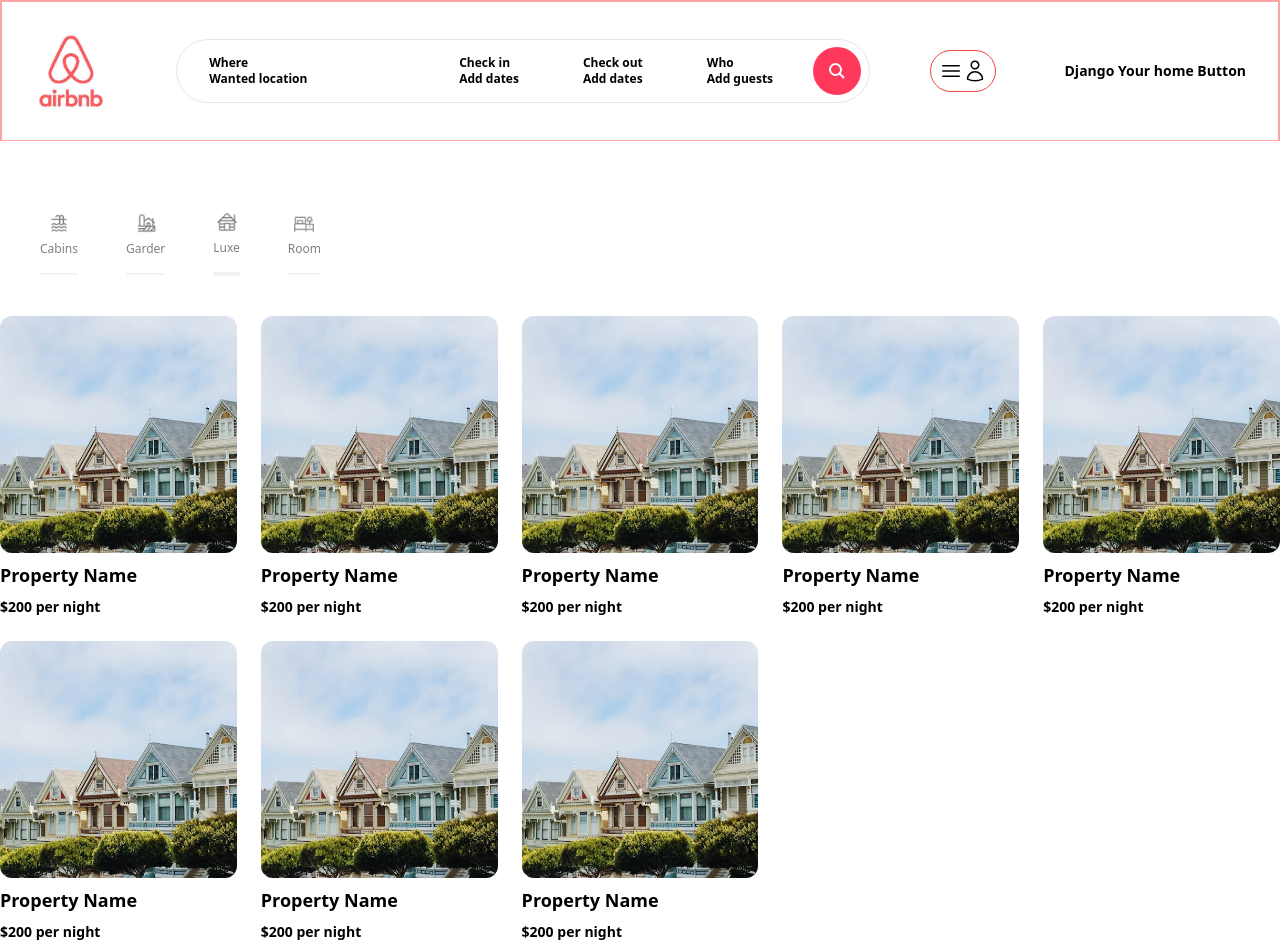
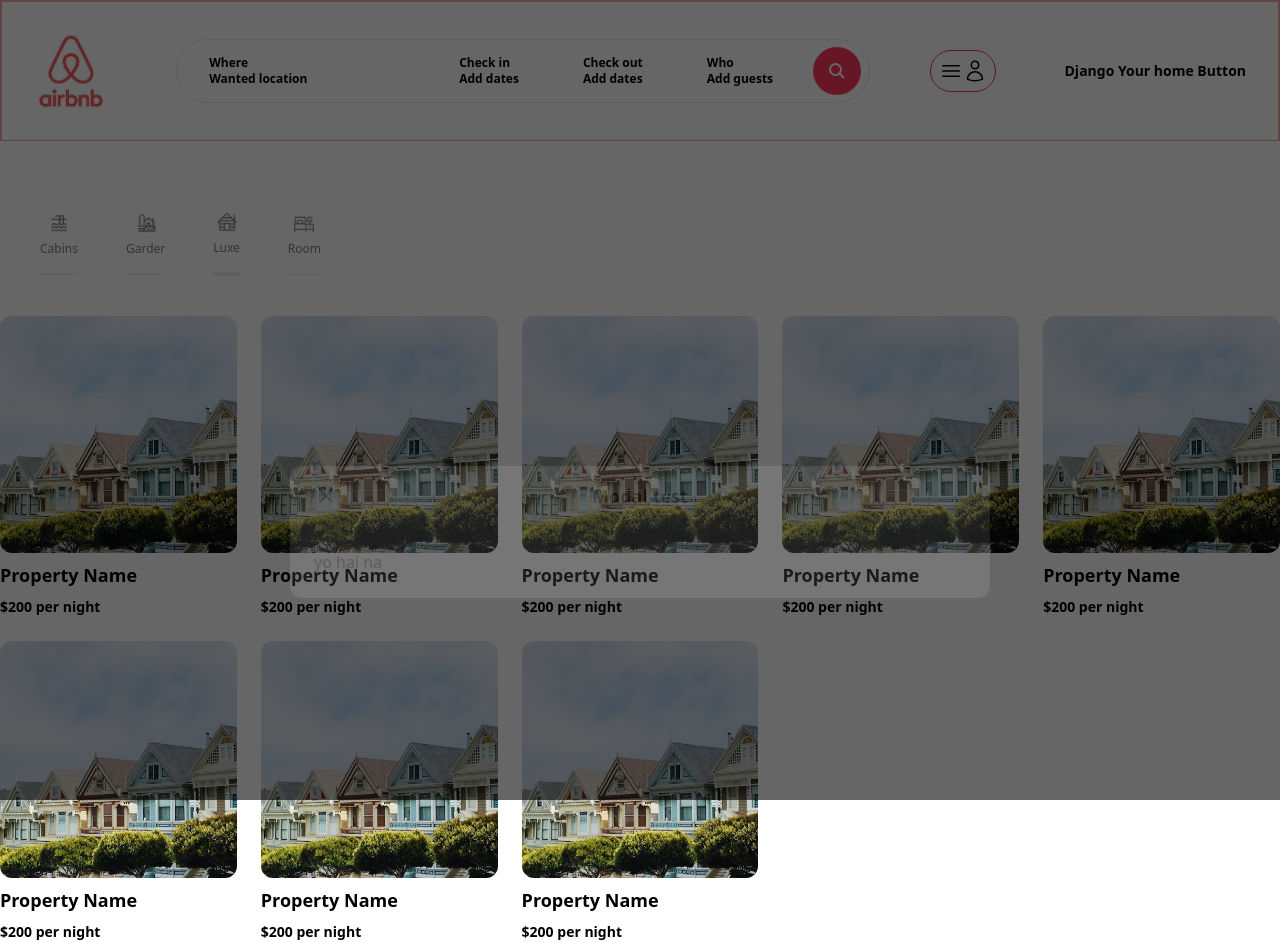
Before and after one commit to mylarmpuran/Django-Deplyment-example, a Next.js app in the folder djangobnb/: page / in a window 1280 px wide. Built offline with nearby package versions, Linux system fonts and the light colour scheme.

Commit message:
"menulink"

```diff
--- /dev/null
+++ b/djangobnb/app/components/modals/Modal.tsx
@@ -0,0 +1,65 @@
+'use client'
+
+import {useCallback, useEffect, useState } from "react"
+
+interface ModalProps {
+    label:string
+    content: React.ReactElement;
+    close: () => void
+    isOpen:Boolean
+}
+
+const Modal: React.FC<ModalProps> = ({
+    label,
+    content,
+    close,
+    isOpen
+
+
+}) => {
+
+    const [showModal, setShowModal] = useState(isOpen)
+
+    useEffect (() => {
+        setShowModal(isOpen)
+    },[isOpen])
+
+    const handleClose = useCallback(() => {
+        setShowModal(false);
+
+        setTimeout(() => {
+            close();
+        }, 300)
+    },[close])
+
+    if(!isOpen){
+        // return null;
+    }
+
+    return (
+        <div className="flex items-center justify-center fixed inset-0 z-50 bg-black/60">
+            <div className="relative w-[90%] md:w-[80%] lg:w-[700px] my-6 mx-auto h-auto ">
+                <div className={`translate duration-600 h-full ${showModal ? 'translate-y-0 opacity-100' : 'translate-y-full opacity-10'} `}>
+                    <div className="w-full h-auto rounded-xl relative flex flex-col bg-white ">
+                        <header className="h-[60px] flex items-center p-6 rounded-t justify-center relative  border-b ">
+                            <div className="p-3 absolute left-3 hover:bg-gray-300 rounded-full cursor-pointer">
+                                <svg fill="none" viewBox="0 0 24 24" strokeWidth="1.5" stroke="currentColor" className="size-6">
+                                        <path strokeLinecap="round" strokeLinejoin="round" d="M6 18 18 6M6 6l12 12" />
+                                </svg>
+
+
+                            </div>
+
+                            <h2 className="text-lg font-bold">{label}</h2>
+                        </header>
+
+                        <section className="p-6">{content}</section>
+                    </div>
+                </div>
+
+            </div>
+        </div>
+    )
+}
+
+export default Modal;
--- /dev/null
+++ b/djangobnb/app/components/navbar/MenuLink.tsx
@@ -0,0 +1,21 @@
+
+'use client'
+
+interface MenuLinkProps {
+    label:string;
+    onClick: () => void
+}
+
+const MenuLink: React.FC<MenuLinkProps> = ({
+    label, onClick
+}) => {
+    return (
+        <div
+            onClick={onClick}
+            className="px-5 py-4 cursor-pointer hover:bg-gray-100 transition">
+            {label}
+        </div>
+    )
+}
+
+export default MenuLink;
--- a/djangobnb/app/components/navbar/UserNav.tsx
+++ b/djangobnb/app/components/navbar/UserNav.tsx
@@ -1,7 +1,18 @@
+
+'use client'
+import MenuLink from "./MenuLink";
+
+import { useState } from "react";
+
 const UserNav = () => {
+
+    const [isOpen, setIsOpen ] = useState(false)
+
     return (
         <div className="p-2 relative inline-block border border-red-500 rounded-full">
-            <button className="flex items-center">
+            <button
+            onClick = {() => setIsOpen(!isOpen)}
+            className="flex items-center">
 
                 <svg fill="none" viewBox="0 0 24 24" strokeWidth="1.5" stroke="currentColor" className="size-6">
                         <path strokeLinecap="round" strokeLinejoin="round" d="M3.75 6.75h16.5M3.75 12h16.5m-16.5 5.25h16.5" />
@@ -12,6 +23,19 @@
                 </svg>
 
             </button>
+
+            {isOpen && (
+                <div className="w-[220px] absolute top-[60px] right-0 bg-white border rounded-xl shadow-emerald-400 flex flex-col cursor-pointer">
+                    <MenuLink
+                    label="Log in"
+                    onClick={() => console.log('Clicked button')}/>
+
+                    <MenuLink
+                    label="Sign up"
+                    onClick={() => console.log('Clicked button')}/>
+                </div>
+
+            )}
         </div>
     )
 }
--- a/djangobnb/app/layout.tsx
+++ b/djangobnb/app/layout.tsx
@@ -2,6 +2,7 @@
 import { Geist, Geist_Mono } from "next/font/google";
 import "./globals.css";
 import Navbar from "./components/navbar/Navbar";
+import Modal from "./components/modals/Modal"
 
 
 const geistSans = Geist({
@@ -24,6 +25,11 @@
 }: Readonly<{
   children: React.ReactNode;
 }>) {
+  const content = (
+
+      <p> yo hai na </p>
+
+   )
   return (
     <html lang="en">
       <body
@@ -34,7 +40,11 @@
         <div className="pt-40">
               {children}
           </div>
-
+        <Modal
+        label='Modal test'
+        content={content}
+        isOpen={false}
+        />
       </body>
     </html>
   );
```
